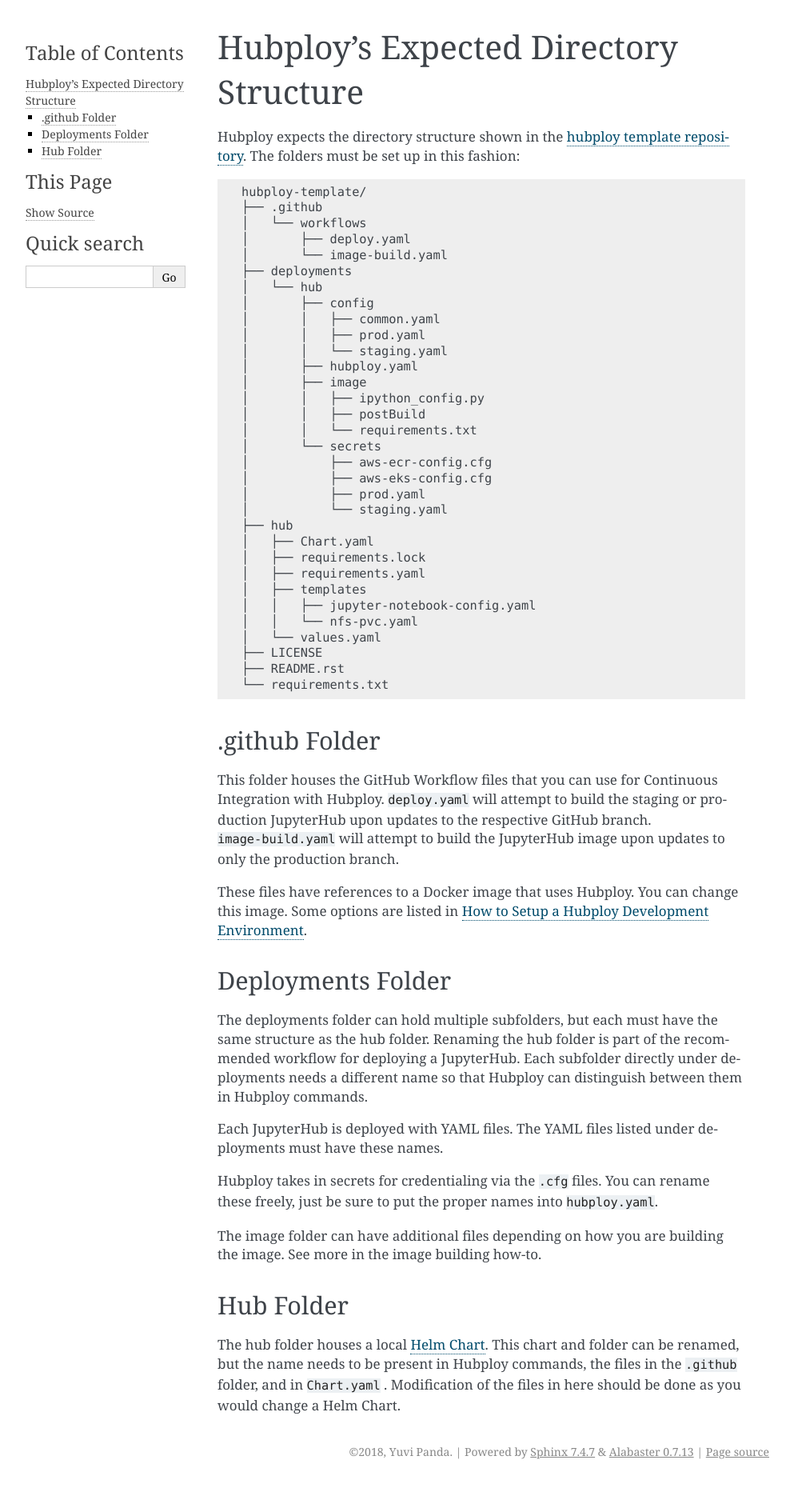
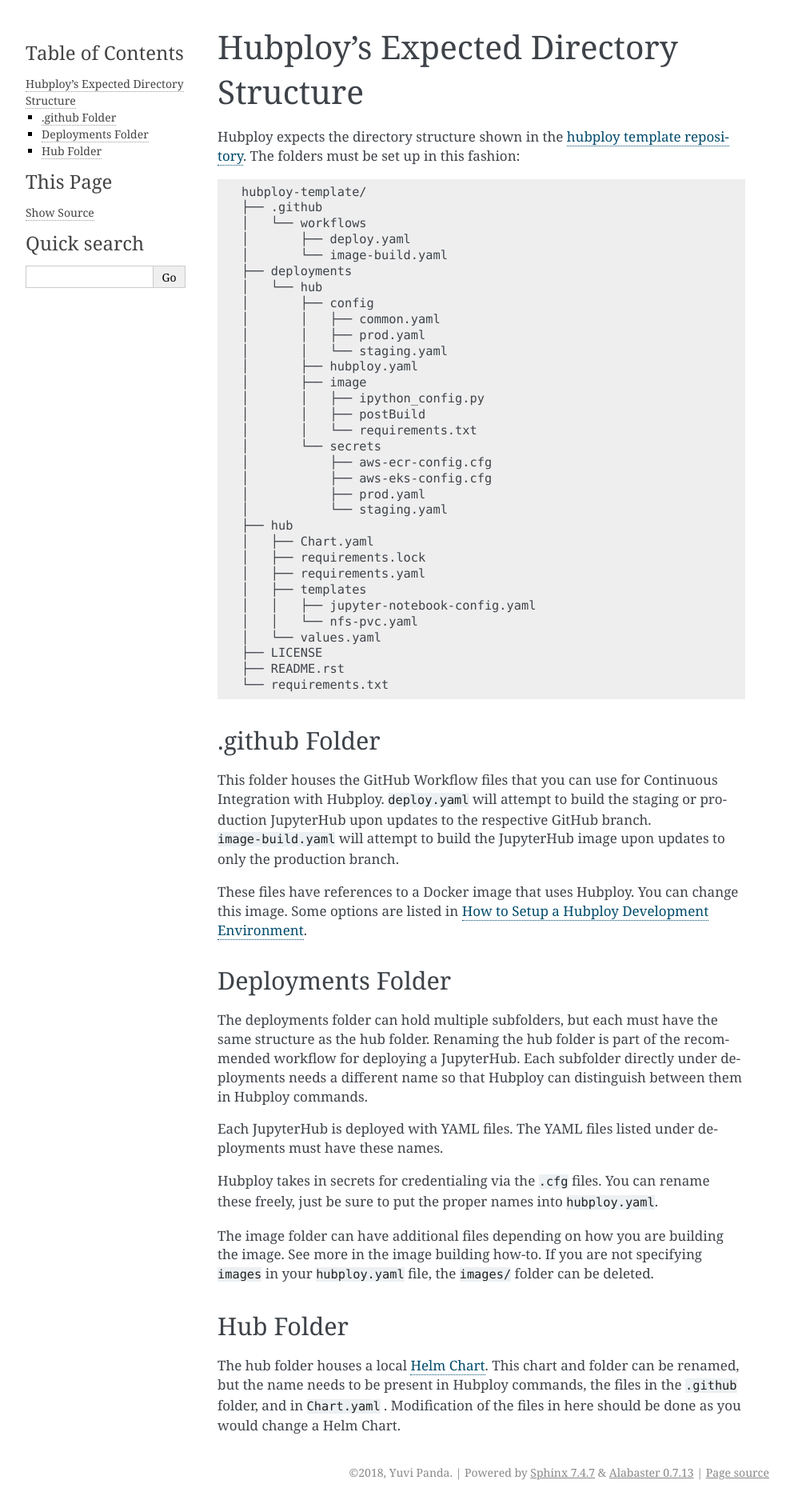
Before and after one commit to berkeley-dsep-infra/hubploy, a Sphinx documentation site: the page built from docs/topics/topic-directory-structure.rst, in a window 1280 px wide. Shown: the whole page at 80% size, without its empty margins (148-1141 px from the left). Built offline with Sphinx 7.4.7, drawn with Linux system fonts in a browser that asks for light colours; before the commit the page ends 1854 px from its top, so only the background shows below that.

Commit message:
Add notes about images key and image folder being optional

```diff
--- a/docs/reference/reference-hubploy-configuration-values.rst
+++ b/docs/reference/reference-hubploy-configuration-values.rst
@@ -45,6 +45,8 @@
 
 images
 ======
+
+The entire ``images`` block is optional. If you don't need it, comment it out or delete it.
 
 image_name
 ----------
--- a/docs/topics/topic-directory-structure.rst
+++ b/docs/topics/topic-directory-structure.rst
@@ -67,7 +67,8 @@
 just be sure to put the proper names into ``hubploy.yaml``.
 
 The image folder can have additional files depending on how you are building the image. See more
-in the image building how-to.
+in the image building how-to. If you are not specifying ``images`` in your ``hubploy.yaml`` file,
+the ``images/`` folder can be deleted.
 
 
 Hub Folder
```
